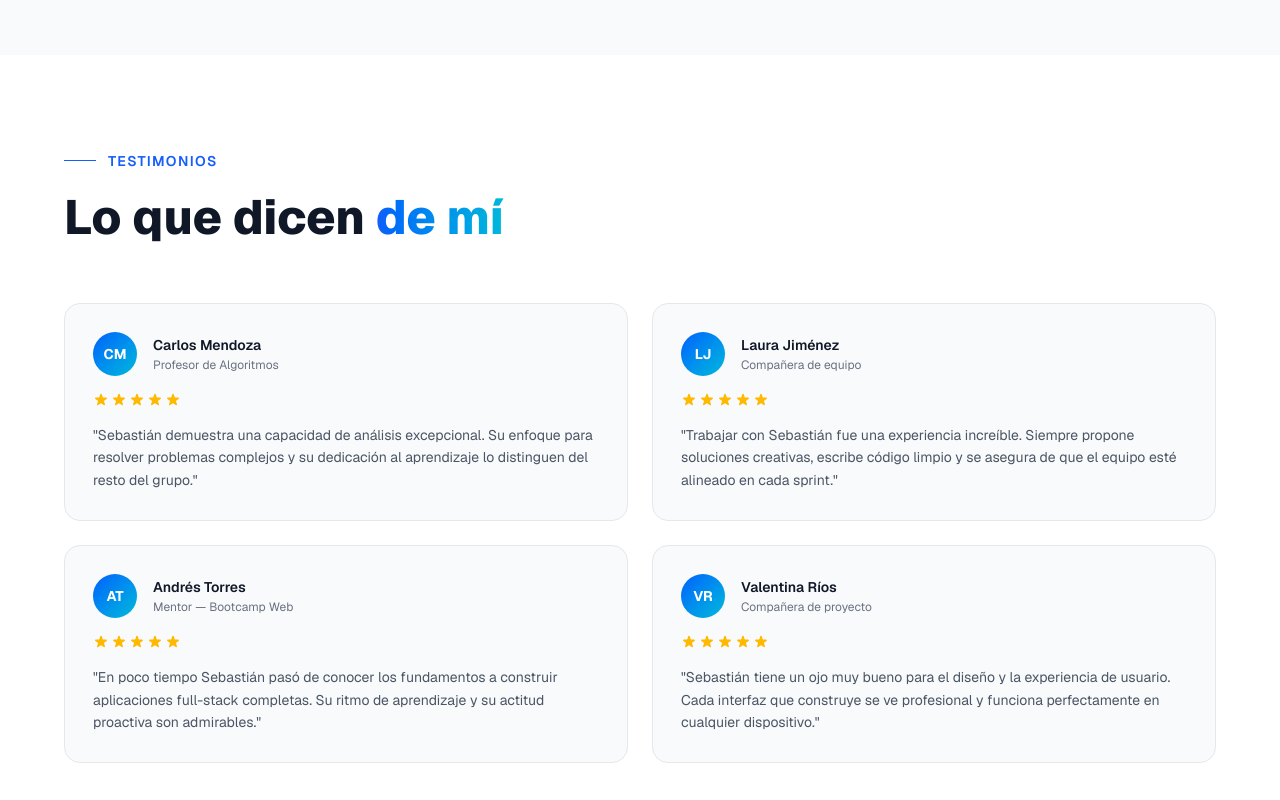
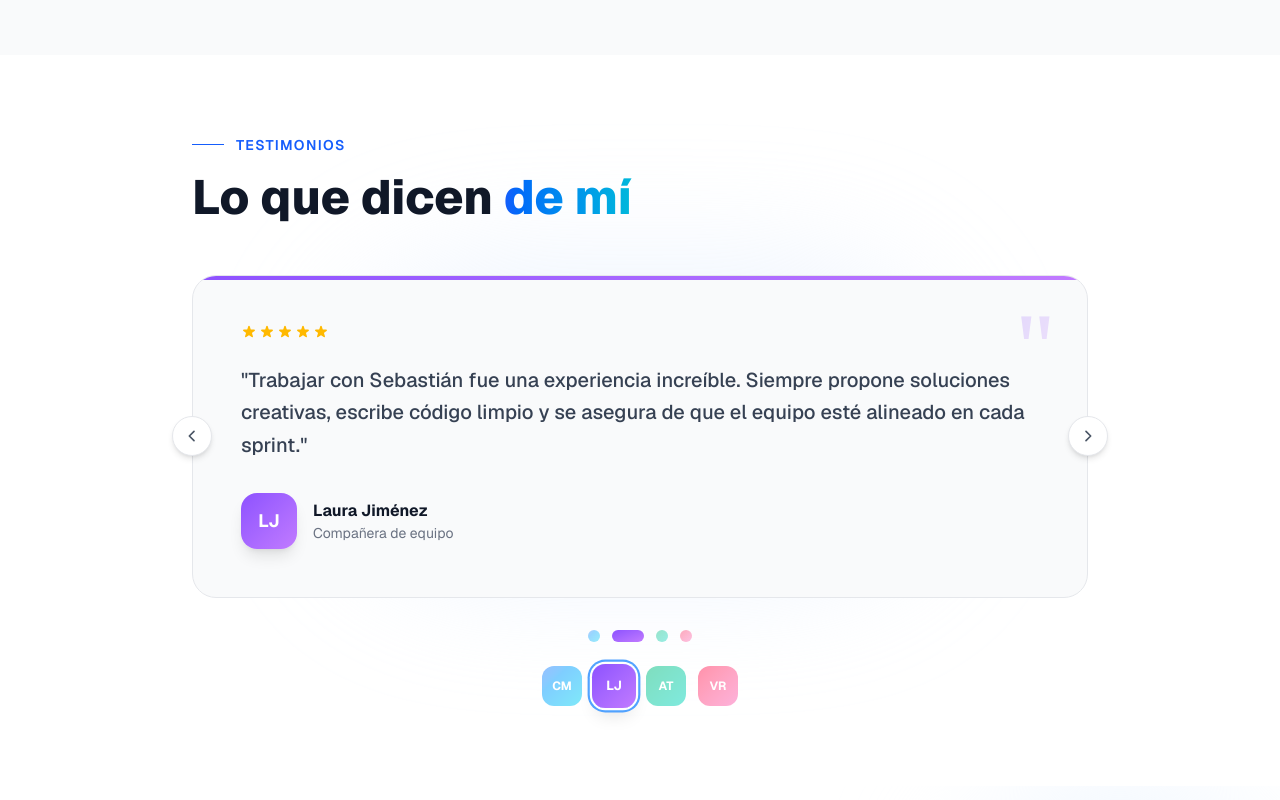
Before and after one commit to sebastiandavid98/portfolio-nextjs-sebastian, a Next.js app: page / in a window 1280 px wide. Shown: the part 5060-5860 px from the top of the page. Built offline with nearby package versions, Linux system fonts and the light colour scheme.

Commit message:
feat: testimonios con carousel fade automático, controles y avatares

```diff
--- a/app/sections/Testimonials.tsx
+++ b/app/sections/Testimonials.tsx
@@ -1,68 +1,202 @@
 "use client";
+import { useState, useEffect, useCallback } from "react";
 
 const testimonials = [
   {
     name: "Carlos Mendoza",
     role: "Profesor de Algoritmos",
     avatar: "CM",
-    comment: "Sebastián demuestra una capacidad de análisis excepcional. Su enfoque para resolver problemas complejos y su dedicación al aprendizaje lo distinguen del resto del grupo.",
+    gradient: "from-blue-500 to-cyan-400",
+    comment:
+      "Sebastián demuestra una capacidad de análisis excepcional. Su enfoque para resolver problemas complejos y su dedicación al aprendizaje lo distinguen del resto del grupo.",
+    stars: 5,
   },
   {
     name: "Laura Jiménez",
     role: "Compañera de equipo",
     avatar: "LJ",
-    comment: "Trabajar con Sebastián fue una experiencia increíble. Siempre propone soluciones creativas, escribe código limpio y se asegura de que el equipo esté alineado en cada sprint.",
+    gradient: "from-violet-500 to-purple-400",
+    comment:
+      "Trabajar con Sebastián fue una experiencia increíble. Siempre propone soluciones creativas, escribe código limpio y se asegura de que el equipo esté alineado en cada sprint.",
+    stars: 5,
   },
   {
     name: "Andrés Torres",
     role: "Mentor — Bootcamp Web",
     avatar: "AT",
-    comment: "En poco tiempo Sebastián pasó de conocer los fundamentos a construir aplicaciones full-stack completas. Su ritmo de aprendizaje y su actitud proactiva son admirables.",
+    gradient: "from-emerald-500 to-teal-400",
+    comment:
+      "En poco tiempo Sebastián pasó de conocer los fundamentos a construir aplicaciones full-stack completas. Su ritmo de aprendizaje y su actitud proactiva son admirables.",
+    stars: 5,
   },
   {
     name: "Valentina Ríos",
     role: "Compañera de proyecto",
     avatar: "VR",
-    comment: "Sebastián tiene un ojo muy bueno para el diseño y la experiencia de usuario. Cada interfaz que construye se ve profesional y funciona perfectamente en cualquier dispositivo.",
+    gradient: "from-rose-500 to-pink-400",
+    comment:
+      "Sebastián tiene un ojo muy bueno para el diseño y la experiencia de usuario. Cada interfaz que construye se ve profesional y funciona perfectamente en cualquier dispositivo.",
+    stars: 5,
   },
 ];
 
+const Stars = ({ count }: { count: number }) => (
+  <div className="flex gap-0.5">
+    {Array.from({ length: count }).map((_, i) => (
+      <svg key={i} className="w-4 h-4 text-amber-400" fill="currentColor" viewBox="0 0 20 20">
+        <path d="M9.049 2.927c.3-.921 1.603-.921 1.902 0l1.07 3.292a1 1 0 00.95.69h3.462c.969 0 1.371 1.24.588 1.81l-2.8 2.034a1 1 0 00-.364 1.118l1.07 3.292c.3.921-.755 1.688-1.54 1.118l-2.8-2.034a1 1 0 00-1.175 0l-2.8 2.034c-.784.57-1.838-.197-1.539-1.118l1.07-3.292a1 1 0 00-.364-1.118L2.98 8.72c-.783-.57-.38-1.81.588-1.81h3.461a1 1 0 00.951-.69l1.07-3.292z" />
+      </svg>
+    ))}
+  </div>
+);
+
 export default function Testimonials() {
+  const [active, setActive] = useState(0);
+  const [animating, setAnimating] = useState(false);
+  const [direction, setDirection] = useState<"left" | "right">("right");
+
+  const goTo = useCallback((index: number, dir: "left" | "right") => {
+    if (animating) return;
+    setDirection(dir);
+    setAnimating(true);
+    setTimeout(() => {
+      setActive(index);
+      setAnimating(false);
+    }, 350);
+  }, [animating]);
+
+  const next = useCallback(() => {
+    goTo((active + 1) % testimonials.length, "right");
+  }, [active, goTo]);
+
+  const prev = useCallback(() => {
+    goTo((active - 1 + testimonials.length) % testimonials.length, "left");
+  }, [active, goTo]);
+
+  // Auto-advance every 5s
+  useEffect(() => {
+    const id = setInterval(next, 5000);
+    return () => clearInterval(id);
+  }, [next]);
+
+  const t = testimonials[active];
+
   return (
-    <section id="testimonials" className="bg-white dark:bg-slate-950 py-24 px-6">
-      <div className="max-w-6xl mx-auto">
-        <div className="flex items-center gap-3 mb-4">
+    <section id="testimonials" className="relative bg-white dark:bg-slate-950 py-20 px-6 overflow-hidden">
+      {/* Decorative blobs */}
+      <div className="absolute top-1/2 left-1/2 -translate-x-1/2 -translate-y-1/2 w-[600px] h-[300px] bg-blue-100/50 dark:bg-blue-500/5 rounded-full blur-3xl pointer-events-none" />
+
+      <div className="relative max-w-4xl mx-auto">
+
+        {/* Header */}
+        <div className="animate-slide-right flex items-center gap-3 mb-3">
           <span className="h-px w-8 bg-blue-600" />
           <span className="text-blue-600 dark:text-blue-400 text-sm font-semibold tracking-widest uppercase">Testimonios</span>
         </div>
-        <h2 className="text-4xl sm:text-5xl font-extrabold text-gray-900 dark:text-white leading-tight mb-14">
+        <h2 className="animate-fade-up text-4xl sm:text-5xl font-extrabold text-gray-900 dark:text-white leading-tight mb-12">
           Lo que dicen{" "}
           <span className="text-transparent bg-clip-text bg-gradient-to-r from-blue-600 to-cyan-500">de mí</span>
         </h2>
-        <div className="grid sm:grid-cols-2 gap-6">
-          {testimonials.map((t) => (
-            <article key={t.name}
-              className="flex flex-col bg-gray-50 dark:bg-slate-800/40 border border-gray-200 dark:border-slate-700/50 rounded-2xl p-7 hover:border-blue-400 dark:hover:border-blue-500/30 transition-all duration-300">
-              <div className="flex items-center gap-4 mb-4">
-                <div className="w-11 h-11 rounded-full bg-gradient-to-br from-blue-600 to-cyan-500 flex items-center justify-center text-white font-bold text-sm shrink-0">
-                  {t.avatar}
-                </div>
-                <div>
-                  <p className="text-gray-900 dark:text-white font-semibold text-sm">{t.name}</p>
-                  <p className="text-gray-500 dark:text-slate-500 text-xs mt-0.5">{t.role}</p>
-                </div>
+
+        {/* Carousel */}
+        <div className="relative">
+
+          {/* Main card */}
+          <div
+            className="relative bg-gray-50 dark:bg-slate-800/50 border border-gray-200 dark:border-slate-700/50 rounded-3xl p-8 sm:p-12 overflow-hidden transition-all duration-300"
+            style={{
+              opacity: animating ? 0 : 1,
+              transform: animating
+                ? `translateX(${direction === "right" ? "-40px" : "40px"})`
+                : "translateX(0)",
+              transition: "opacity 0.35s ease, transform 0.35s ease",
+            }}
+          >
+            {/* Big quote mark */}
+            <div className={`absolute top-6 right-8 text-8xl font-serif leading-none bg-gradient-to-br ${t.gradient} bg-clip-text text-transparent opacity-20 select-none`}>
+              "
+            </div>
+
+            {/* Top accent line */}
+            <div className={`absolute top-0 left-0 right-0 h-1 bg-gradient-to-r ${t.gradient} rounded-t-3xl`} />
+
+            {/* Stars */}
+            <div className="mb-6">
+              <Stars count={t.stars} />
+            </div>
+
+            {/* Quote */}
+            <blockquote className="text-gray-700 dark:text-slate-300 text-lg sm:text-xl leading-relaxed font-medium mb-8 relative z-10">
+              "{t.comment}"
+            </blockquote>
+
+            {/* Author */}
+            <div className="flex items-center gap-4">
+              <div className={`w-14 h-14 rounded-2xl bg-gradient-to-br ${t.gradient} flex items-center justify-center text-white font-bold text-lg shadow-lg`}>
+                {t.avatar}
               </div>
-              <div className="flex gap-0.5 mb-4">
-                {Array.from({ length: 5 }).map((_, i) => (
-                  <svg key={i} className="w-4 h-4 text-amber-400" fill="currentColor" viewBox="0 0 20 20">
-                    <path d="M9.049 2.927c.3-.921 1.603-.921 1.902 0l1.07 3.292a1 1 0 00.95.69h3.462c.969 0 1.371 1.24.588 1.81l-2.8 2.034a1 1 0 00-.364 1.118l1.07 3.292c.3.921-.755 1.688-1.54 1.118l-2.8-2.034a1 1 0 00-1.175 0l-2.8 2.034c-.784.57-1.838-.197-1.539-1.118l1.07-3.292a1 1 0 00-.364-1.118L2.98 8.72c-.783-.57-.38-1.81.588-1.81h3.461a1 1 0 00.951-.69l1.07-3.292z" />
-                  </svg>
-                ))}
+              <div>
+                <p className="text-gray-900 dark:text-white font-bold text-base">{t.name}</p>
+                <p className="text-gray-500 dark:text-slate-400 text-sm">{t.role}</p>
               </div>
-              <p className="text-gray-600 dark:text-slate-400 text-sm leading-relaxed">"{t.comment}"</p>
-            </article>
+            </div>
+          </div>
+
+          {/* Navigation arrows */}
+          <button
+            onClick={prev}
+            className="absolute left-0 top-1/2 -translate-y-1/2 -translate-x-5 w-10 h-10 bg-white dark:bg-slate-800 border border-gray-200 dark:border-slate-700 rounded-full flex items-center justify-center text-gray-600 dark:text-slate-400 hover:text-blue-600 dark:hover:text-blue-400 hover:border-blue-400 shadow-md transition-all duration-200 hover:scale-110"
+          >
+            <svg className="w-4 h-4" fill="none" viewBox="0 0 24 24" stroke="currentColor" strokeWidth={2.5}>
+              <path strokeLinecap="round" strokeLinejoin="round" d="M15 19l-7-7 7-7" />
+            </svg>
+          </button>
+          <button
+            onClick={next}
+            className="absolute right-0 top-1/2 -translate-y-1/2 translate-x-5 w-10 h-10 bg-white dark:bg-slate-800 border border-gray-200 dark:border-slate-700 rounded-full flex items-center justify-center text-gray-600 dark:text-slate-400 hover:text-blue-600 dark:hover:text-blue-400 hover:border-blue-400 shadow-md transition-all duration-200 hover:scale-110"
+          >
+            <svg className="w-4 h-4" fill="none" viewBox="0 0 24 24" stroke="currentColor" strokeWidth={2.5}>
+              <path strokeLinecap="round" strokeLinejoin="round" d="M9 5l7 7-7 7" />
+            </svg>
+          </button>
+        </div>
+
+        {/* Dots + mini previews */}
+        <div className="flex items-center justify-center gap-3 mt-8">
+          {testimonials.map((item, i) => (
+            <button
+              key={i}
+              onClick={() => goTo(i, i > active ? "right" : "left")}
+              className={`flex items-center gap-2 transition-all duration-300 ${
+                i === active
+                  ? "opacity-100"
+                  : "opacity-40 hover:opacity-70"
+              }`}
+            >
+              <div className={`rounded-full bg-gradient-to-br ${item.gradient} transition-all duration-300 ${
+                i === active ? "w-8 h-3" : "w-3 h-3"
+              }`} />
+            </button>
           ))}
         </div>
+
+        {/* Mini avatar strip */}
+        <div className="flex items-center justify-center gap-3 mt-6">
+          {testimonials.map((item, i) => (
+            <button
+              key={i}
+              onClick={() => goTo(i, i > active ? "right" : "left")}
+              className={`w-10 h-10 rounded-xl bg-gradient-to-br ${item.gradient} flex items-center justify-center text-white text-xs font-bold transition-all duration-300 ${
+                i === active
+                  ? "scale-110 shadow-lg ring-2 ring-offset-2 ring-offset-white dark:ring-offset-slate-950 ring-blue-400"
+                  : "opacity-50 hover:opacity-80 hover:scale-105"
+              }`}
+            >
+              {item.avatar}
+            </button>
+          ))}
+        </div>
+
       </div>
     </section>
   );
```
